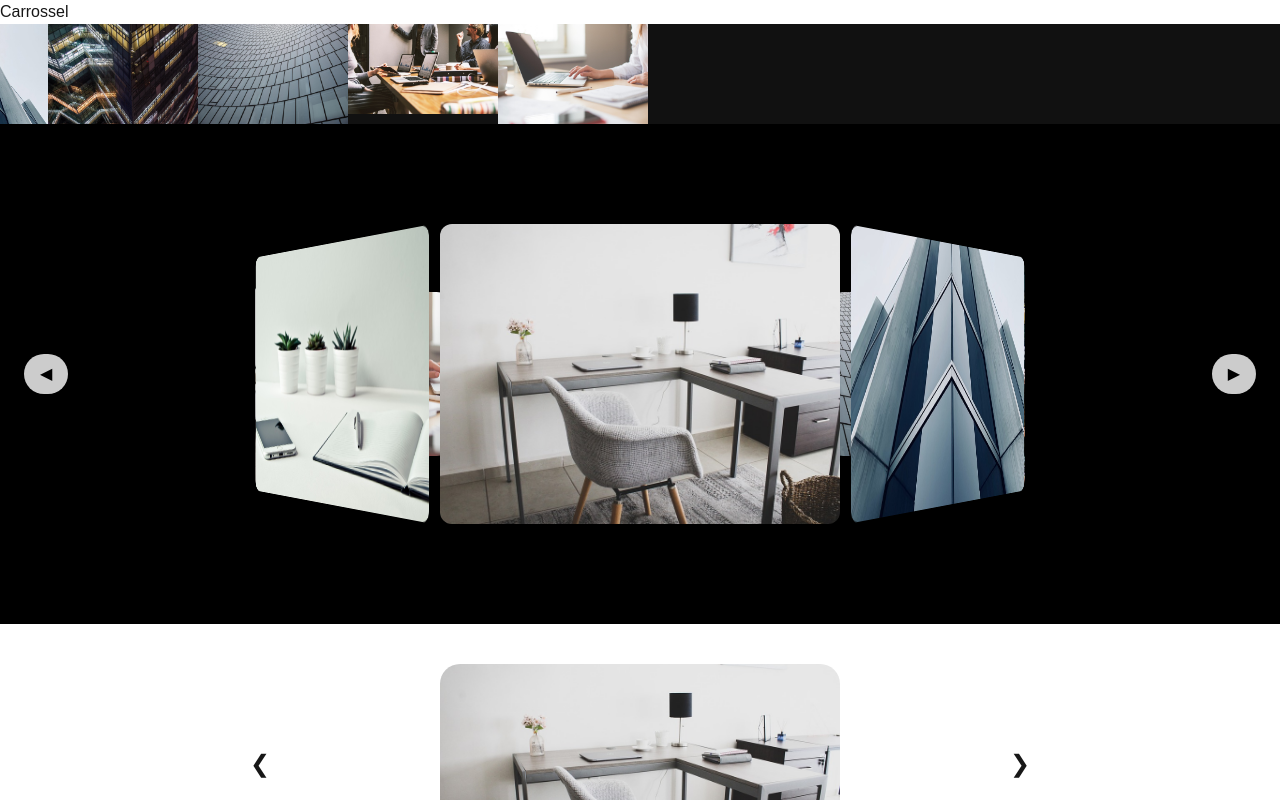
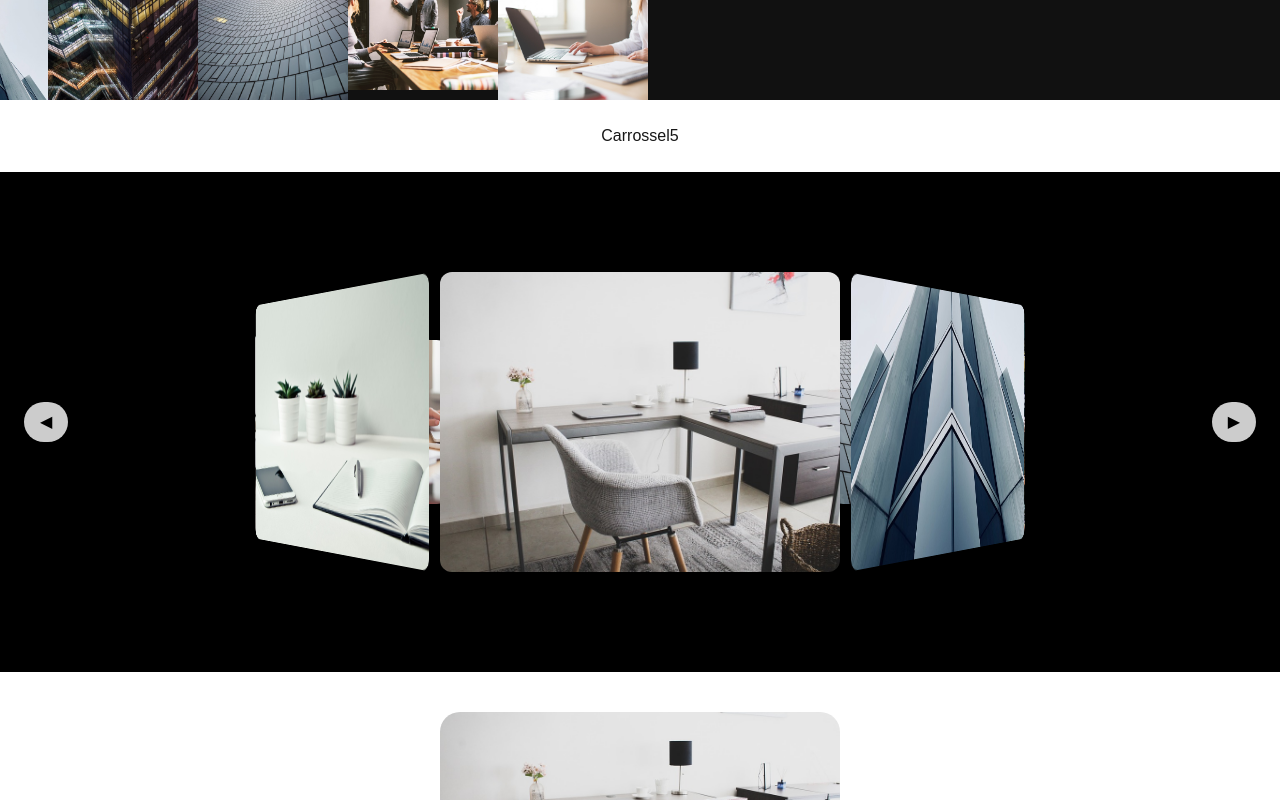
Before and after one commit to davidIsrael-rj/Carrossel_Next.js, a Next.js app: page / in a window 1280 px wide. Shown: the top 800 px of the page. Built offline with nearby package versions, Linux system fonts and the light colour scheme.

Commit message:
Instalando swiper para transição de slider

```diff
--- a/src/pages/index.jsx
+++ b/src/pages/index.jsx
@@ -2,15 +2,16 @@ import Carrossel1 from "@/template/carrossel/carrossel1";
 import Carrossel2 from "@/template/carrossel/Carrossel2";
 import Carrossel4 from "@/template/carrossel/Carrossel4";
 import Carrosel3d from "@/template/carrossel/carrossel3d";
+import Carrossel5 from "@/template/carrossel/Carrossel5";
 
 export default function Home() {
   return (
-    <div>Carrossel
-
-<Carrossel4/>
+    <div>
+      <Carrossel4 />
+      <Carrossel5/>
       <Carrosel3d />
-      <Carrossel1/>
-      <Carrossel2/>
+      <Carrossel1 />
+      <Carrossel2 />
     </div>
   );
 }
--- /dev/null
+++ b/src/template/carrossel/Carrossel5.jsx
@@ -0,0 +1,13 @@
+import styles from '@/template/carrossel/Carrossel5.module.css'
+import {register} from 'swiper/element/bundle'
+
+register();
+
+
+export default function Carrossel5(){
+    return(
+        <div className={styles.container}>
+            <h1 className={styles.title}>Carrossel5</h1>
+        </div>
+    )
+}
--- /dev/null
+++ b/src/template/carrossel/Carrossel5.module.css
@@ -0,0 +1,10 @@
+.container{
+    width:100%;
+    max-width: 1440px;
+    margin: 0 auto;
+}
+
+.title{
+    text-align: center;
+    margin: 24px 0;
+}
```
Also changed, not shown: package.json (+4 -3 lines), 1 other file (tests, documents, lock files or other folders).
